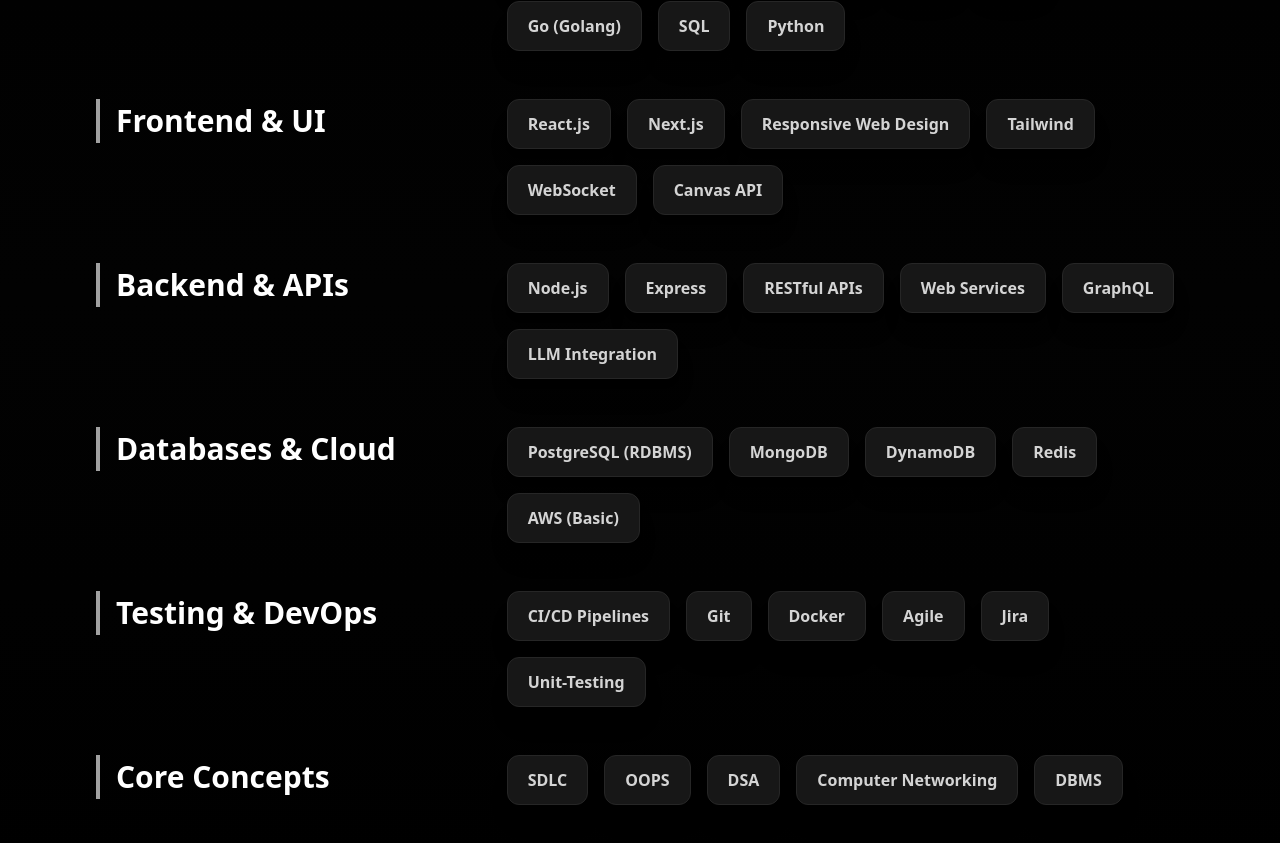
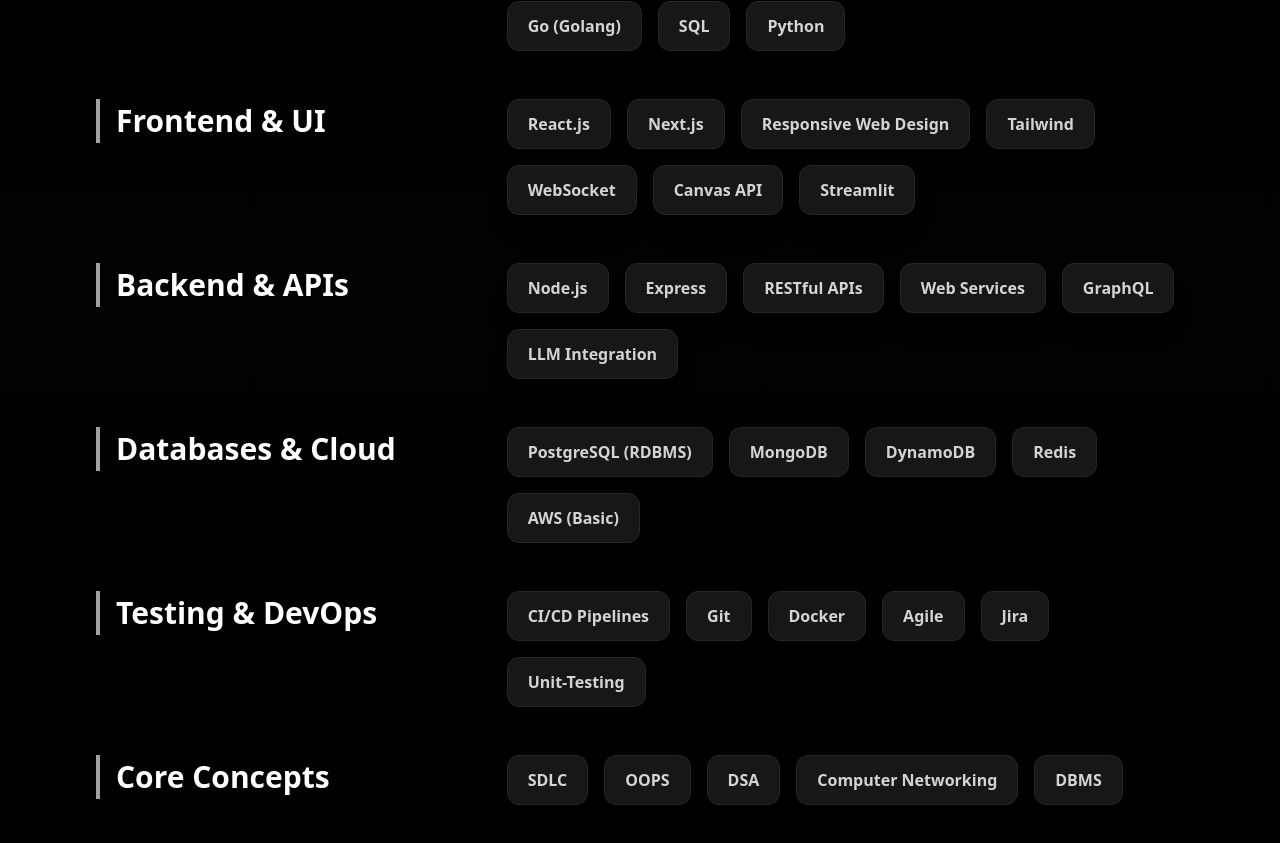
Before and after one commit to Tusharshah3/portfolio, a React (Vite) app: page / in a window 1280 px wide. Shown: the part 2274-3117 px from the top of the page. Built offline with nearby package versions, Linux system fonts and the light colour scheme.

Commit message:
Update skills and experience with Streamlit, CI/CD, Docker and AWS ECR

```diff
--- a/src/components/Experience.tsx
+++ b/src/components/Experience.tsx
@@ -66,7 +66,8 @@
         "Contributed to an Opportunity Creation Pipeline featuring LKB-first generation, LLM enrichment, and an adversarial Response Simulation Engine that stress-tests recommendations across Defensibility, Trust, and Authenticity dimensions before client exposure.",
         "Implemented async parallel execution via asyncio.gather across independent RAG pipeline branches and multi-tag CRO analyses, bounding end-to-end latency to the slowest branch rather than the sum.",
         "Centralized prompt management in Langfuse with hardcoded fallbacks in every Lambda, decoupling prompt iteration from deployment cycles and ensuring zero production downtime on Langfuse outages.",
-        "Propagated session IDs, question IDs, and chat thread IDs end-to-end across AWS Lambda + SQS pipelines, enabling forensic reconstruction of any production request via CloudWatch and Sentry."
+        "Propagated session IDs, question IDs, and chat thread IDs end-to-end across AWS Lambda + SQS pipelines, enabling forensic reconstruction of any production request via CloudWatch and Sentry.",
+        "Created CI/CD pipeline and Docker file to deploy Learnt knowledge system, and deployed it using AWS ECR image."
       ]
     },
     {
--- a/src/components/Skills.tsx
+++ b/src/components/Skills.tsx
@@ -7,7 +7,7 @@
   },
   {
     category: "Frontend & UI",
-    items: ["React.js", "Next.js", "Responsive Web Design", "Tailwind", "WebSocket", "Canvas API"],
+    items: ["React.js", "Next.js", "Responsive Web Design", "Tailwind", "WebSocket", "Canvas API", "Streamlit"],
   },
   {
     category: "Backend & APIs",
```
